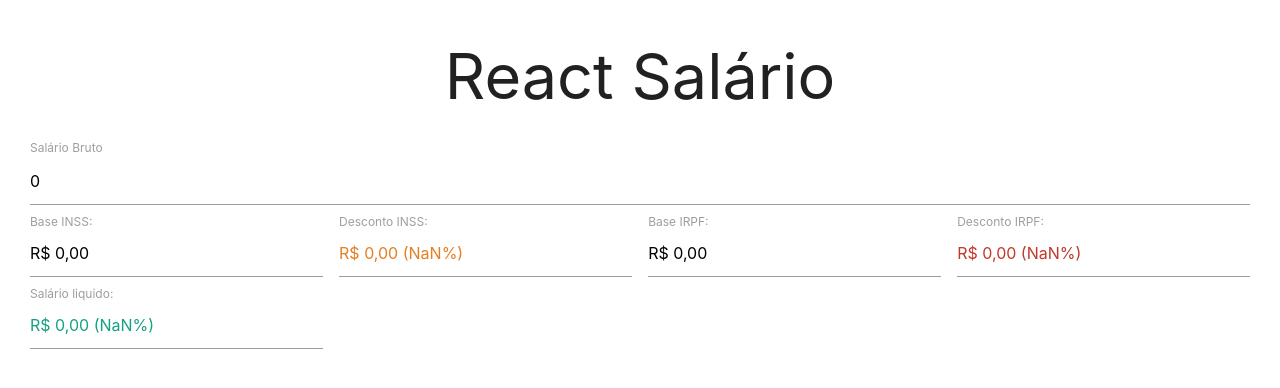
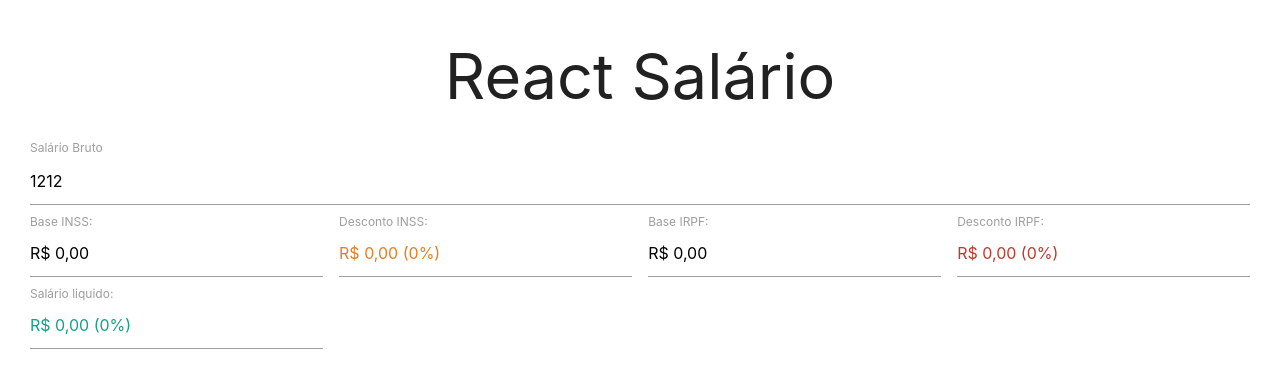
Before and after one commit to WallisonStorck/React-Salario-Desafio02Modulo3-IGTI, a React (Create React App) app: page / in a window 1280 px wide. Shown: the top 388 px of the page. Built offline with nearby package versions, Linux system fonts and the light colour scheme.

Commit message:
Repair minimal salary

```diff
--- a/src/App.js
+++ b/src/App.js
@@ -1,7 +1,7 @@
 import React, { Component } from "react";
 import InputFullSalary from "./components/salary/InputFullSalary";
 import InputsReadOnly from "./components/salary/InputsReadOnly";
-import { calculateSalaryFrom } from "./components/helpers/salary";
+import { calculateSalaryFrom, round } from "./components/helpers/salary";
 import ProgressBarSalary from "./components/ProgressBarSalary";
 
 export default class App extends Component {
@@ -9,7 +9,7 @@ export default class App extends Component {
     super();
 
     this.state = {
-      fullSalary: 0,
+      fullSalary: 1212,
       inssBase: 0,
       inssDiscount: 0,
       irpfBase: 0,
@@ -45,18 +45,16 @@ export default class App extends Component {
       netSalary,
     } = this.state;
 
-    const percentDiscountINSS =
-      ((inssDiscount * 100) / fullSalary).toFixed(2) + "%";
-    const percentDiscountIRPF =
-      ((irpfDiscount * 100) / fullSalary).toFixed(2) + "%";
-    const percentNetSalary = ((netSalary * 100) / fullSalary).toFixed(2) + "%";
+    const percentDiscountINSS = round((inssDiscount * 100) / fullSalary) + "%";
+    const percentDiscountIRPF = round((irpfDiscount * 100) / fullSalary) + "%";
+    const percentNetSalary = round((netSalary * 100) / fullSalary) + "%";
 
     return (
       <div style={{ margin: "30px" }}>
         <h1 style={{ textAlign: "center" }}>React Salário</h1>
 
         <InputFullSalary
-          fullSalary={fullSalary}
+          currentValue={fullSalary}
           onChangeSalary={this.handleChangeInputFullSalary}
         />
 
--- a/src/components/helpers/salary.js
+++ b/src/components/helpers/salary.js
@@ -103,4 +103,4 @@ function calculateSalaryFrom(fullSalary) {
   };
 }
 
-export { calculateSalaryFrom };
+export { calculateSalaryFrom, round };
--- a/src/components/salary/InputFullSalary.js
+++ b/src/components/salary/InputFullSalary.js
@@ -3,12 +3,12 @@ import React, { Component } from "react";
 export default class InputFullSalary extends Component {
   handleChangeInput = (event) => {
     const { onChangeSalary } = this.props;
-    const newValue = event.target.value;
+    const newValue = +event.target.value;
     onChangeSalary(newValue);
   };
 
   render() {
-    const { fullSalary } = this.props;
+    const { currentValue } = this.props;
 
     return (
       <>
@@ -16,7 +16,8 @@ export default class InputFullSalary extends Component {
           Salário Bruto
           <input
             type="number"
-            value={fullSalary}
+            value={currentValue}
+            step="10"
             onChange={this.handleChangeInput}
           />
         </label>
--- a/src/components/salary/InputsReadOnly.js
+++ b/src/components/salary/InputsReadOnly.js
@@ -15,7 +15,7 @@ export default class InputsReadOnly extends Component {
       percentNetSalary,
     } = this.props;
 
-    console.log(formatCurrency(inssBase));
+    // console.log(formatCurrency(inssBase));
 
     return (
       <>
```
